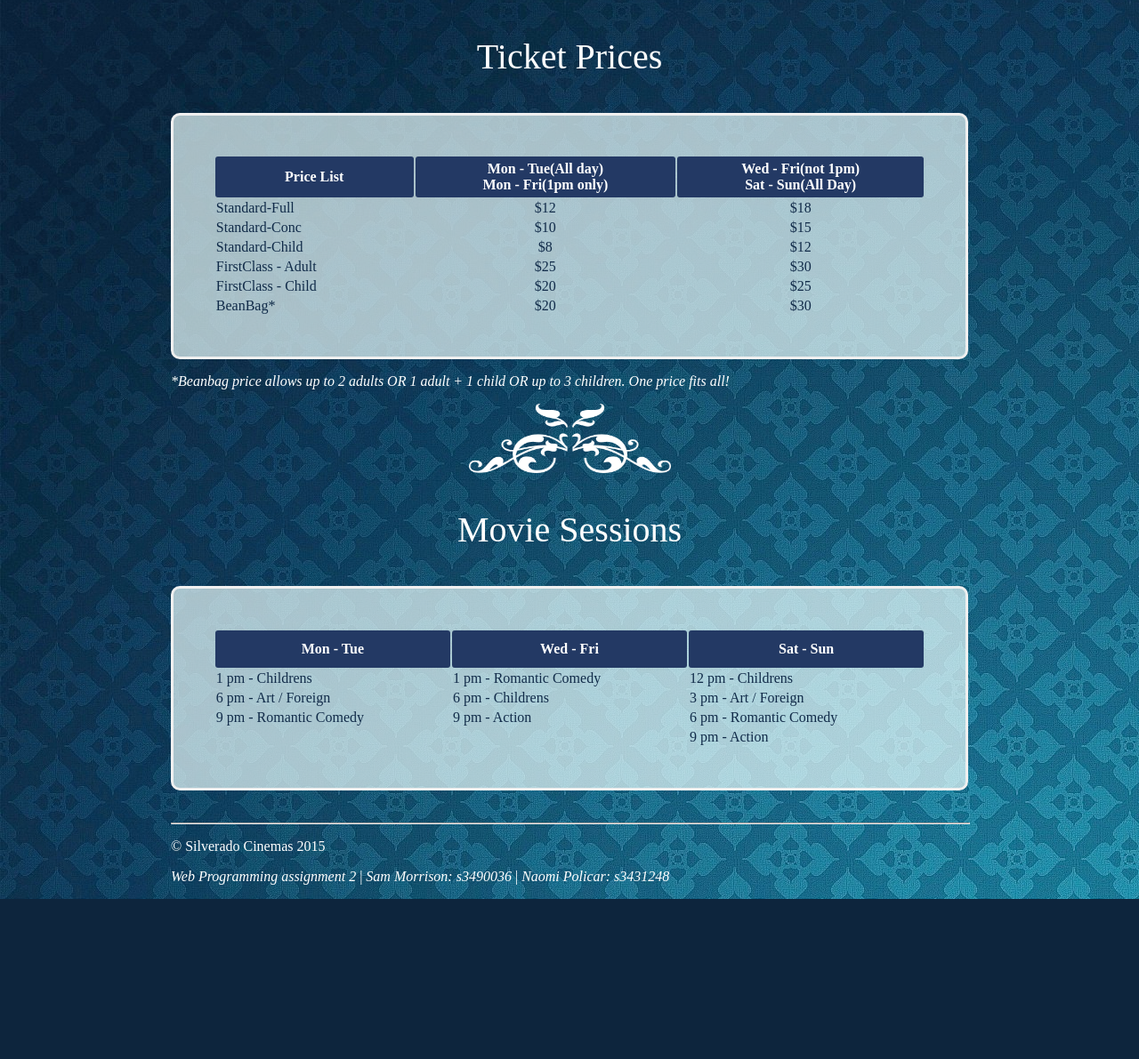
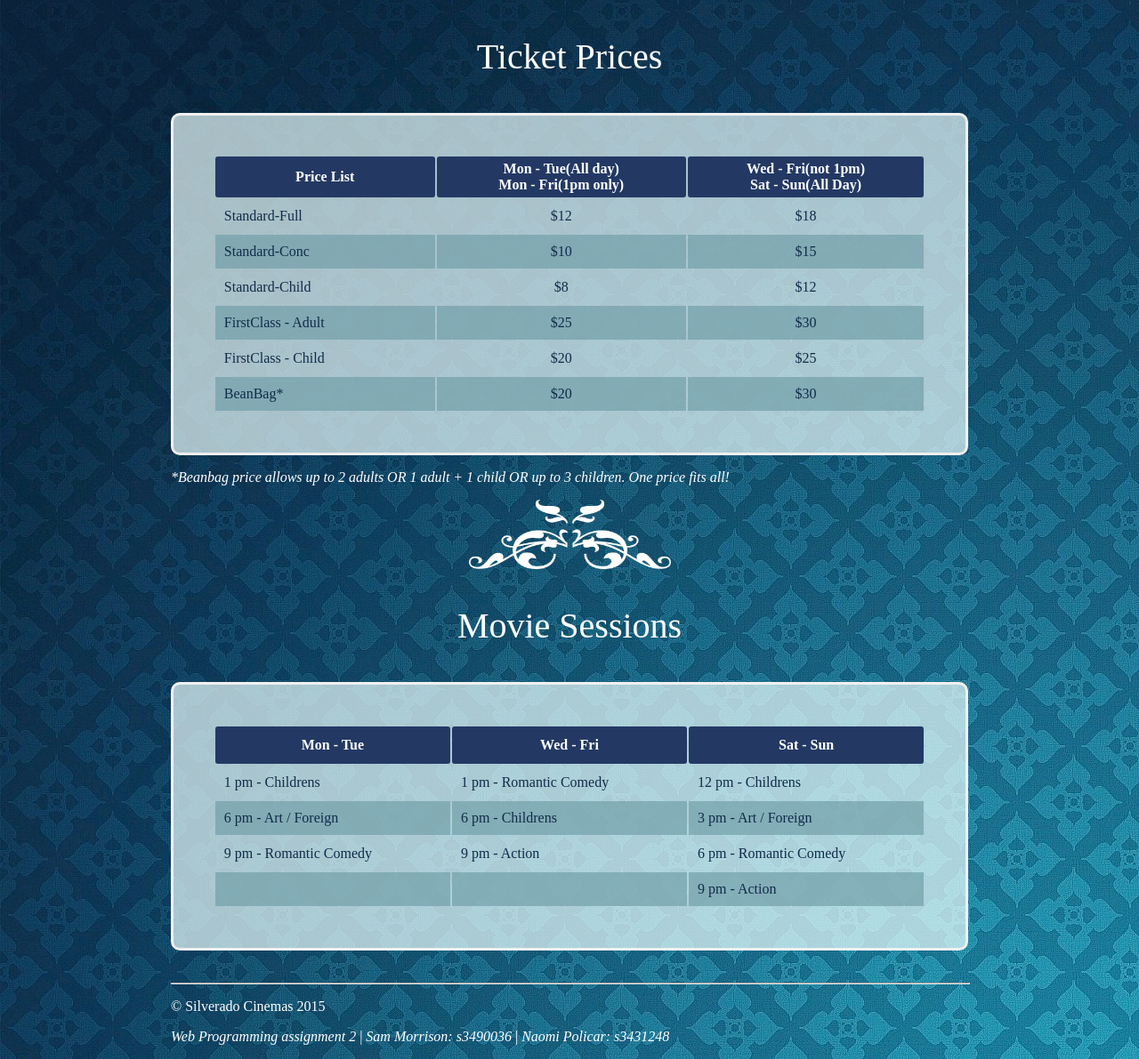
Before and after one commit to shteini/web2015, a PHP site: page /pricing.php in a window 1280 px wide. Shown: the part 253-1444 px from the top of the page at 89% size. Before the commit the page ends 1264 px from the top, so only its background shows below. Run offline with PHP 8.4, Linux system fonts and the light colour scheme; some libraries are stand-ins or nearby versions; some web fonts are replaced.

Commit message:
started styling for tickets on cart page

```diff
--- a/css/stylesheet.css
+++ b/css/stylesheet.css
@@ -725,6 +725,16 @@
             color:rgb(17, 43, 73);
         }
 
+        #seatPriceList tr td
+        {
+            padding:10px;
+        }
+
+        #weeklySchedule tr td
+        {
+            padding:10px;
+        }
+
         #weeklySchedule tr th
         {
             background-color:rgb(35, 57, 100);
@@ -751,6 +761,16 @@
             text-align:left;
         }
 
+        #seatPriceList tr:nth-child(odd)
+        {
+            background-color:rgba(115, 160, 170,0.7);
+        }
+
+        #weeklySchedule tr:nth-child(odd)
+        {
+            background-color: rgba(115, 160, 170,0.7);
+        }
+
         #seatPriceList tr td
         {
             text-align:center;
@@ -765,12 +785,50 @@
 
         #swirlBottom
         {
-            transform:rotateZ(180deg);
+            -webkit-transform:rotateZ(180deg);
+                    transform:rotateZ(180deg);
         }
 
     /*END PRICING PAGE*/
 
     /*START CART PAGE*/
+
+        .screening
+        {
+            border:3px solid #F0F0F0;
+            width:95.2%;
+            padding:20px;
+            border-radius:10px;
+            margin-top: 10px;
+            background-color:rgba(236, 254, 254, 0.70);
+            color:rgb(17, 43, 73);
+        }
+
+        #ticket-table
+        {
+            border:3px solid #FFFFF6;
+            width:100%;
+            padding:0;
+        }
+
+        #ticket-table tr th
+        {
+            background-color:rgb(35, 57, 100);
+            padding:12px;
+            color:white;
+        }
+
+
+        #ticket-table tr td
+        {
+            text-align: center;
+        }
+
+        #ticket-table tr:nth-child(odd)
+        {
+            background-color:rgba(115, 160, 170,0.7);
+        }
+
         #booking-return
         {
             padding:15px;
@@ -792,4 +850,6 @@
 
 
 
+
+
     /*END CART PAGE*/
```
Also changed, not shown: cart.php (+14 -11 lines), ticket-table.php (added, +7 -0 lines).
